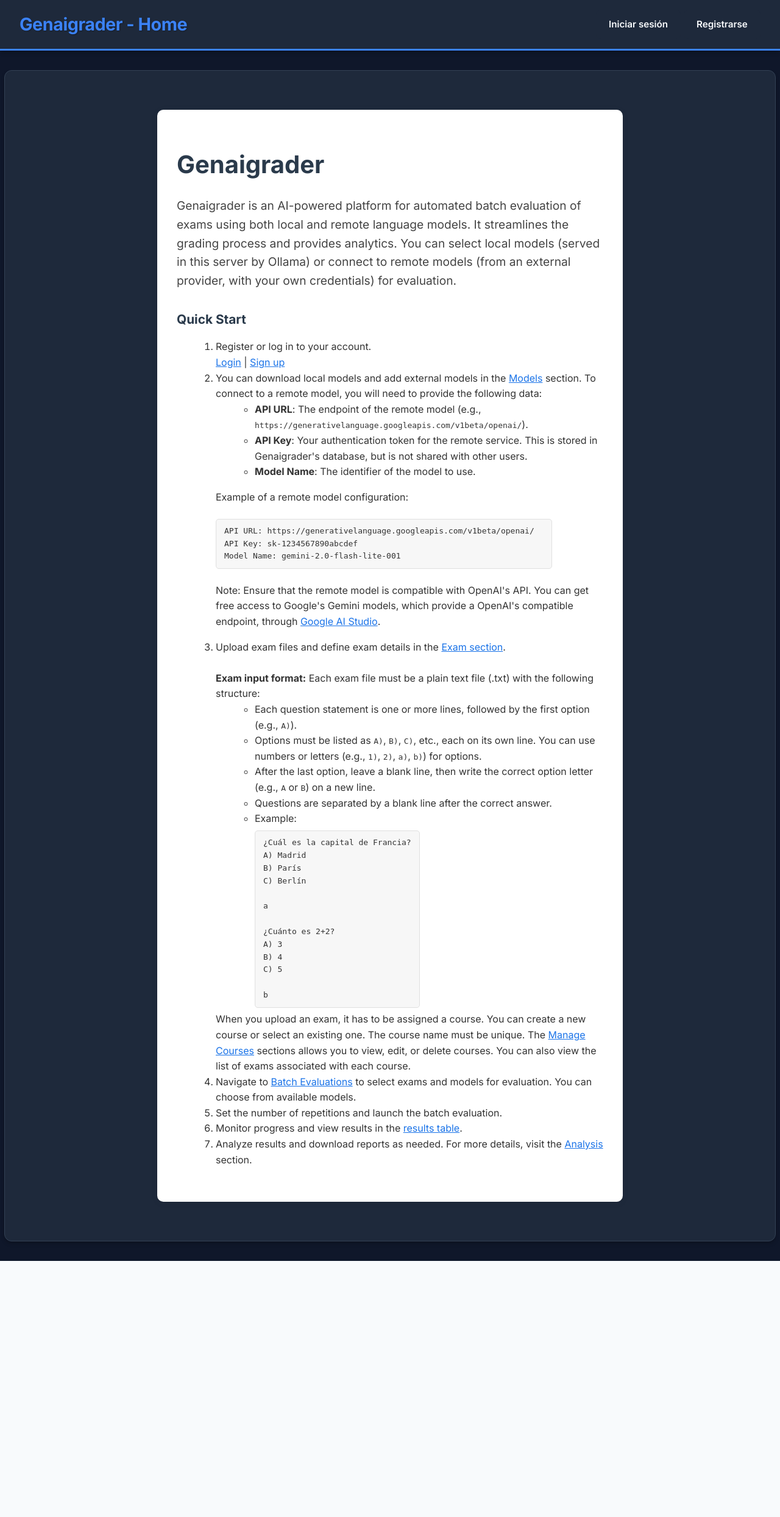
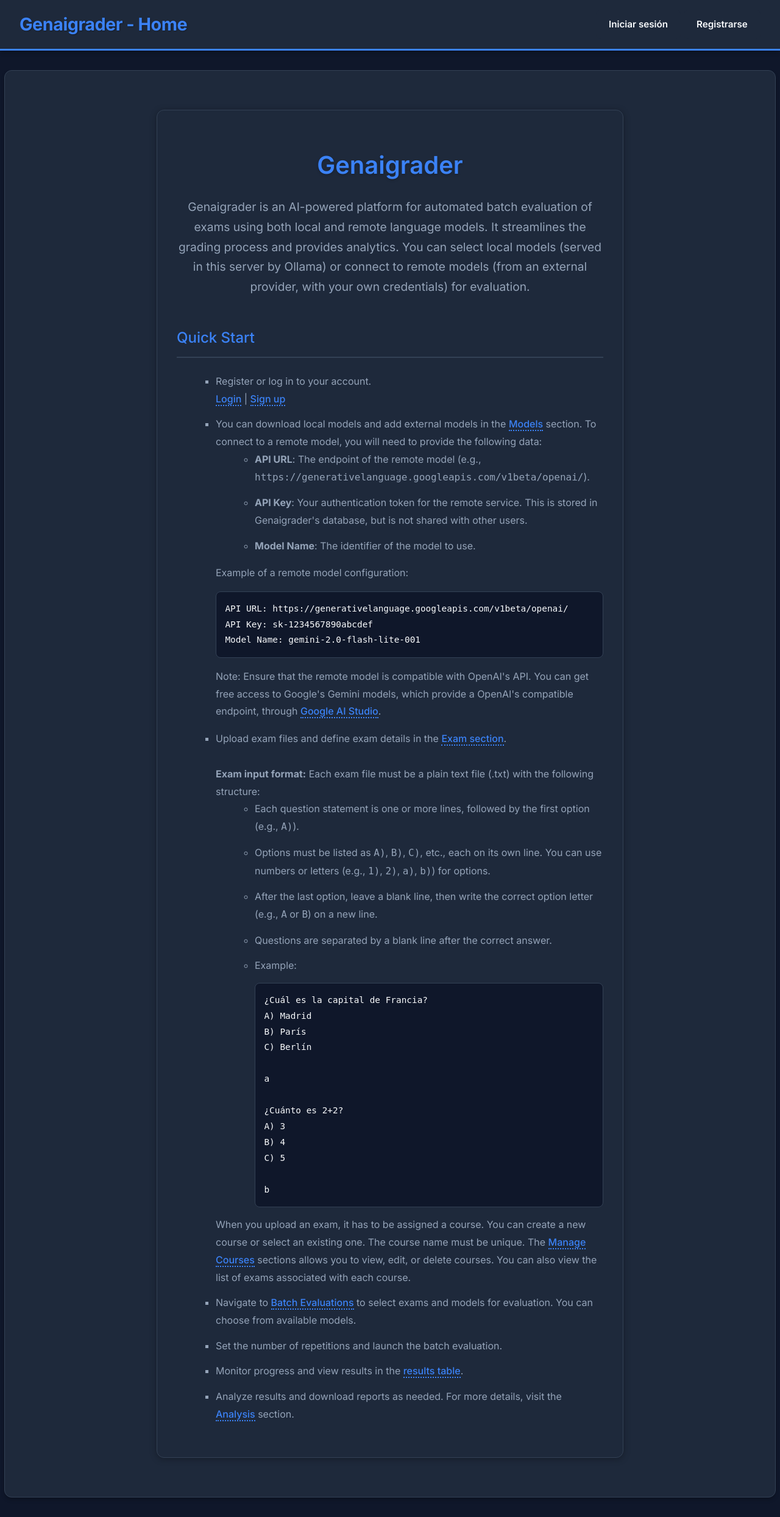
Before and after one commit to victor992992/genaigrader, a Django app: template genaigrader/templates/home.html in a window 1280 px wide. Shown: the whole page at 61% size. Before the commit the page ends 2068 px from the top, so only its background shows below. Run offline with Django 3.2, Linux system fonts and the light colour scheme; the template is opened without the code that fills it, so the values that code supplies are empty.

Commit message:
New home interface

```diff
--- a/mi_web/settings.py
+++ b/mi_web/settings.py
@@ -129,5 +129,5 @@ STATICFILES_DIRS = [BASE_DIR / 'static']
 
 DEFAULT_AUTO_FIELD = 'django.db.models.BigAutoField'
 
-LOGIN_REDIRECT_URL = 'evaluate'  # Redirect here after logging in
+LOGIN_REDIRECT_URL = 'home'  # Redirect here after logging in
 LOGOUT_REDIRECT_URL = 'login'  # Redirect here after logging out
--- a/static/css/home.css
+++ b/static/css/home.css
@@ -1,59 +1,108 @@
+/* home.css - Tema Oscuro Azul */
 .home-container {
   max-width: 700px;
   margin: 2em auto;
   padding: 2em;
-  background: #fff;
-  border-radius: 10px;
-  box-shadow: 0 2px 12px rgba(0,0,0,0.07);
+  background: var(--background-medium);
+  border-radius: 12px;
+  box-shadow: 0 2px 12px rgba(0, 0, 0, 0.3);
+  border: 1px solid var(--border-color);
 }
+
 .home-title {
-  font-size: 2.5em;
+  font-size: 2.5rem;
   margin-bottom: 0.5em;
-  color: #2a3a4b;
+  color: var(--primary-color);
+  font-weight: 600;
+  text-align: center;
+  text-shadow: 0 2px 4px rgba(0, 0, 0, 0.2);
 }
+
 .home-description {
-  font-size: 1.2em;
+  font-size: 1.2rem;
   margin-bottom: 1.5em;
-  color: #444;
+  color: var(--text-light);
+  line-height: 1.7;
+  text-align: center;
 }
+
 .home-section-title {
-  font-size: 1.3em;
-  margin-top: 1.5em;
-  margin-bottom: 0.7em;
-  color: #2a3a4b;
+  font-size: 1.5rem;
+  margin-top: 2em;
+  margin-bottom: 1em;
+  color: var(--primary-color);
+  font-weight: 500;
+  border-bottom: 2px solid var(--border-color);
+  padding-bottom: 0.5em;
 }
+
 .home-manual-list {
   margin-left: 1.5em;
   margin-bottom: 1.5em;
-  color: #333;
+  color: var(--text-light);
+  line-height: 1.8;
+  list-style-type: square;
 }
+
+.home-manual-list li {
+  margin-bottom: 0.8em;
+}
+
 .home-note {
-  font-size: 1em;
-  color: #888;
-  margin-top: 1em;
+  font-size: 1rem;
+  color: var(--text-light);
+  margin-top: 2em;
+  padding: 1em;
+  background: var(--background-dark);
+  border-radius: 8px;
+  border: 1px solid var(--border-color);
 }
+
 .home-format-list {
   margin-left: 1.5em;
-  color: #333;
-  font-size: 1em;
+  color: var(--text-light);
+  font-size: 1rem;
+  list-style-type: circle;
 }
+
 .home-format-example {
-  background: #f7f7f7;
-  border: 1px solid #e0e0e0;
-  border-radius: 5px;
-  padding: 0.7em 1em;
-  font-family: monospace;
-  font-size: 1em;
-  margin-top: 0.5em;
-  margin-bottom: 0.5em;
-  display: inline-block;
+  background: var(--background-dark);
+  border: 1px solid var(--border-color);
+  border-radius: 8px;
+  padding: 1em;
+  font-family: 'JetBrains Mono', monospace;
+  font-size: 0.9rem;
+  margin: 1em 0;
+  display: block;
+  white-space: pre-wrap;
+  color: var(--text-color);
 }
+
 .home-link {
-  color: #1a73e8;
-  text-decoration: underline;
-  transition: color 0.2s;
+  color: var(--primary-color);
+  text-decoration: none;
+  font-weight: 500;
+  transition: all 0.2s ease;
+  border-bottom: 2px dotted var(--primary-color);
 }
+
 .home-link:hover {
-  color: #0c47a1;
-  text-decoration: underline;
+  color: var(--secondary-color);
+  border-bottom-style: solid;
 }
+
+/* Ajustes para móviles */
+@media (max-width: 768px) {
+  .home-container {
+    margin: 1rem;
+    padding: 1.5rem;
+  }
+
+  .home-title {
+    font-size: 2rem;
+  }
+
+  .home-description {
+    font-size: 1.1rem;
+  }
+}
```
